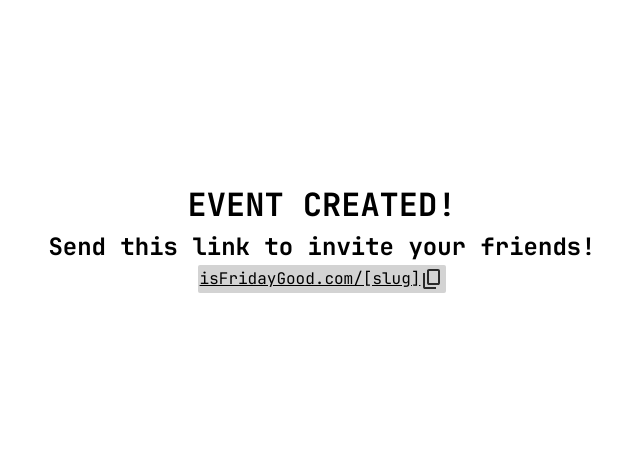
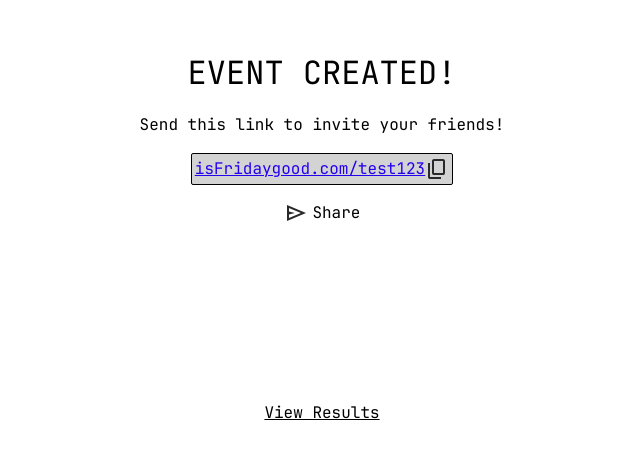
Before and after one commit to KennethOnGitHub/isFridayGood.com, a SvelteKit app in the folder Frontend/: page /event-created in a window 1280 px wide. Shown: the part 163-622 px from the top of the page, without its empty margins (318-958 px from the left). Built offline with nearby package versions, Linux system fonts and the light colour scheme.

Commit message:
got sharing to work

```diff
--- a/Frontend/src/routes/event-created/+page.svelte
+++ b/Frontend/src/routes/event-created/+page.svelte
@@ -1,4 +1,9 @@
 <script lang="ts">
+
+    const shareURL = "isFridaygood.com/test123";
+
+    const eventTitle = "TestTitle"
+
 
     let linkContainer:HTMLButtonElement;
 
@@ -16,7 +21,7 @@
     $inspect(copiedNotifs);
 
     function handleLinkClick() {
-        navigator.clipboard.writeText("TEST")
+        navigator.clipboard.writeText(shareURL).catch((error) => {window.alert(error.message)})
 
         const deviation_x = linkContainer.clientWidth * Math.random();
         const deviation_y = linkContainer.clientHeight * Math.random();
@@ -36,10 +41,23 @@
 
 <div class="page">
     <h1>EVENT CREATED!</h1>
-    <h2>Send this link to invite your friends!</h2>
-    <button class = link-container onclick={handleLinkClick} bind:this={linkContainer}>
-        <p>isFridayGood.com/[slug]</p><img alt='📋' src="/copy.svg">
+    <p>Send this link to invite your friends!</p>
+    <button class = link-container onpointerdown={handleLinkClick} bind:this={linkContainer}>
+        <p>{shareURL}</p><img alt='📋' src="/copy.svg">
     </button>
+    <button class = "share" onclick={() => {
+        navigator.share({
+            title: "Share Invite",
+            text: "I'm inviting you to " + eventTitle + "!",
+            url: "https://" + shareURL})}}>
+        <img alt = "test" src='/share.svg'>
+        <p>Share</p>
+    </button>
+
+    <a href={shareURL} class = view-results>
+        View Results
+    </a>
+
     {#each copiedNotifs as copiedNotif}
         <p class = copied-notif style="top: {copiedNotif.start.y}px; left: {copiedNotif.start.x}px ">Copied!</p>
     {/each}
@@ -52,6 +70,11 @@
         flex-direction: column;
         align-items: center;
         justify-content: center;
+        gap: 1em;
+    }
+
+    h1 {
+        font-weight: normal;
     }
 
     .link-container {
@@ -59,12 +82,27 @@
         cursor: pointer;
         display: flex;
         border-radius: 2px;
-        padding: 0.1em;
+        padding: 0.2em;
         background-color: lightgrey;
+        color: #2400ee;
 
-        border: darkgrey;
+        border: 1px solid black;
 
         text-decoration: underline;
+    }
+
+    .share {
+        all:unset;
+
+        cursor: pointer;
+        display: flex;
+        gap: 0.3em;
+    }
+
+    .view-results {
+        text-decoration: underline;
+        margin-top: 10em;
+        color: black;
     }
 
     @keyframes slideUp{
```
Also changed, not shown: Frontend/src/routes/+page.svelte (+4 -3 lines), Frontend/static/share.svg (added).
